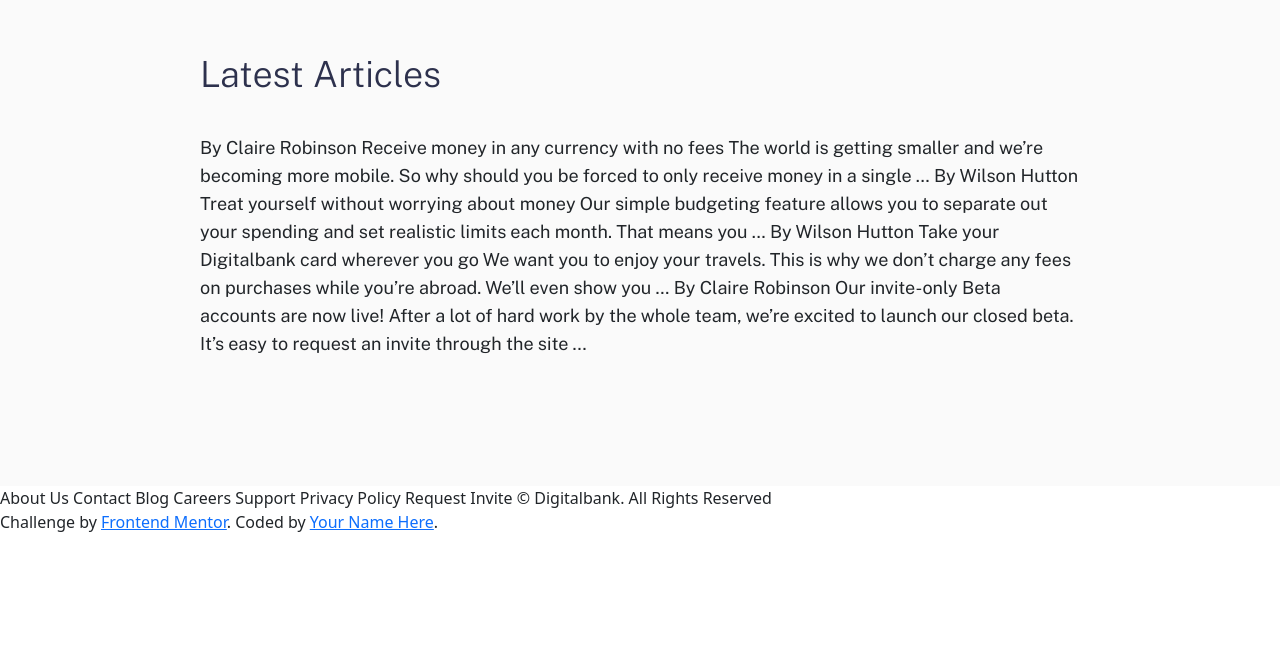
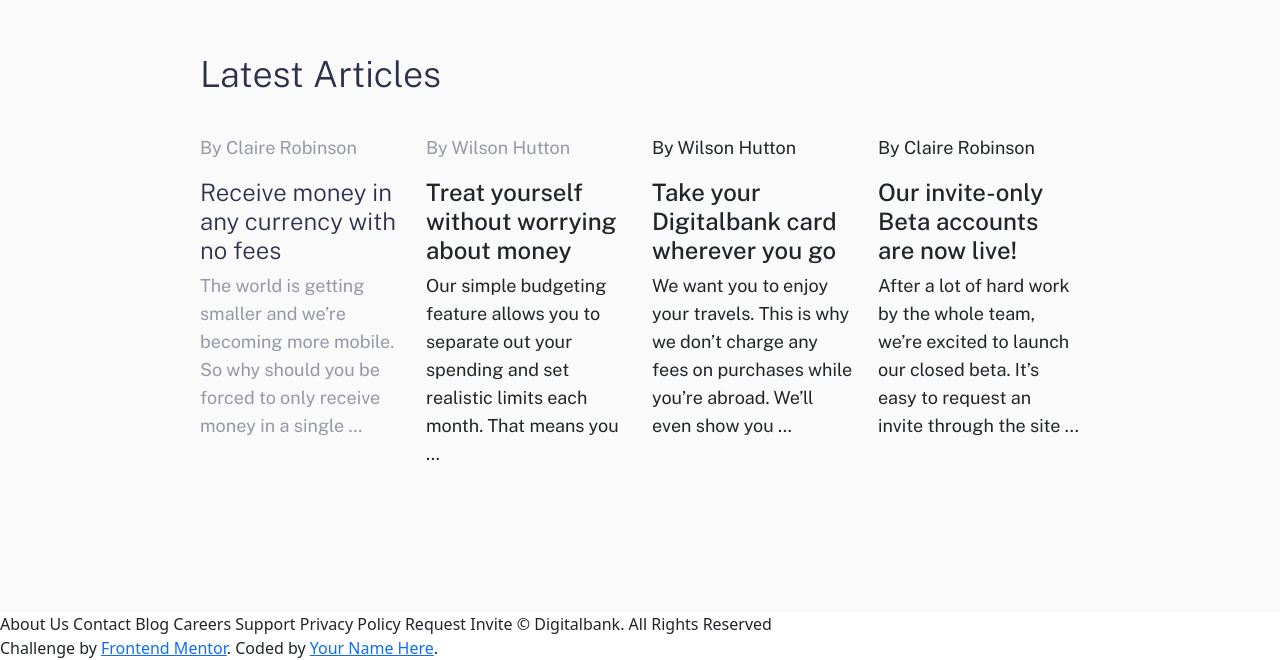
Before and after one commit to magali-la/digitalbank-landing-page, a website: page index.html in a window 1280 px wide. Shown: the part 1594-2254 px from the top of the page. Before the commit the page ends 2128 px from the top, so only its background shows below. Drawn offline with nearby package versions, Linux system fonts and the light colour scheme.

Commit message:
adjust all header and p styling in line with tailwind, remove base styling from input.css, create structure of articles section

```diff
--- a/index.html
+++ b/index.html
@@ -80,24 +80,28 @@
     <section class="flex flex-col h-fit items-center gap-8 pl-15 pr-15 py-[3rem] md:pl-30 md:pr-30 md:py-[5rem] lg:pl-50 lg:pr-50 lg:py-[8rem]">
       <h2 class="!font-light !text-4xl place-self-start">Latest Articles</h2>
       <!-- articles container -->
-      <div>
+      <div class="row">
 
-        By Claire Robinson
-        Receive money in any currency with no fees
-        The world is getting smaller and we’re becoming more mobile. So why should you be
-        forced to only receive money in a single …
-        By Wilson Hutton
-        Treat yourself without worrying about money
-        Our simple budgeting feature allows you to separate out your spending and set
-        realistic limits each month. That means you …
-        By Wilson Hutton
-        Take your Digitalbank card wherever you go
-        We want you to enjoy your travels. This is why we don’t charge any fees on purchases
-        while you’re abroad. We’ll even show you …
-        By Claire Robinson
-        Our invite-only Beta accounts are now live!
-        After a lot of hard work by the whole team, we’re excited to launch our closed beta.
-        It’s easy to request an invite through the site ...
+        <div class="col">
+          <p class="text-gray600">By Claire Robinson</p>
+          <h4 class="!text-blue950 !font-light">Receive money in any currency with no fees</h4>
+          <p class="text-gray600 text-lg">The world is getting smaller and we’re becoming more mobile. So why should you be forced to only receive money in a single …</p>
+        </div>
+        <div class="col">
+          <p class="text-gray600">By Wilson Hutton</p>
+          <h4>Treat yourself without worrying about money</h4>
+          <p>Our simple budgeting feature allows you to separate out your spending and set realistic limits each month. That means you …</p>
+        </div>
+        <div class="col">
+          <p>By Wilson Hutton</p>
+          <h4>Take your Digitalbank card wherever you go</h4>
+          <p>We want you to enjoy your travels. This is why we don’t charge any fees on purchases while you’re abroad. We’ll even show you …</p>
+        </div>
+        <div class="col">
+          <p>By Claire Robinson</p>
+          <h4>Our invite-only Beta accounts are now live!</h4>
+          <p>After a lot of hard work by the whole team, we’re excited to launch our closed beta. It’s easy to request an invite through the site ...</p>
+        </div>
       </div>
     </section>
   </main>
```
Also changed, not shown: src/output.css.
